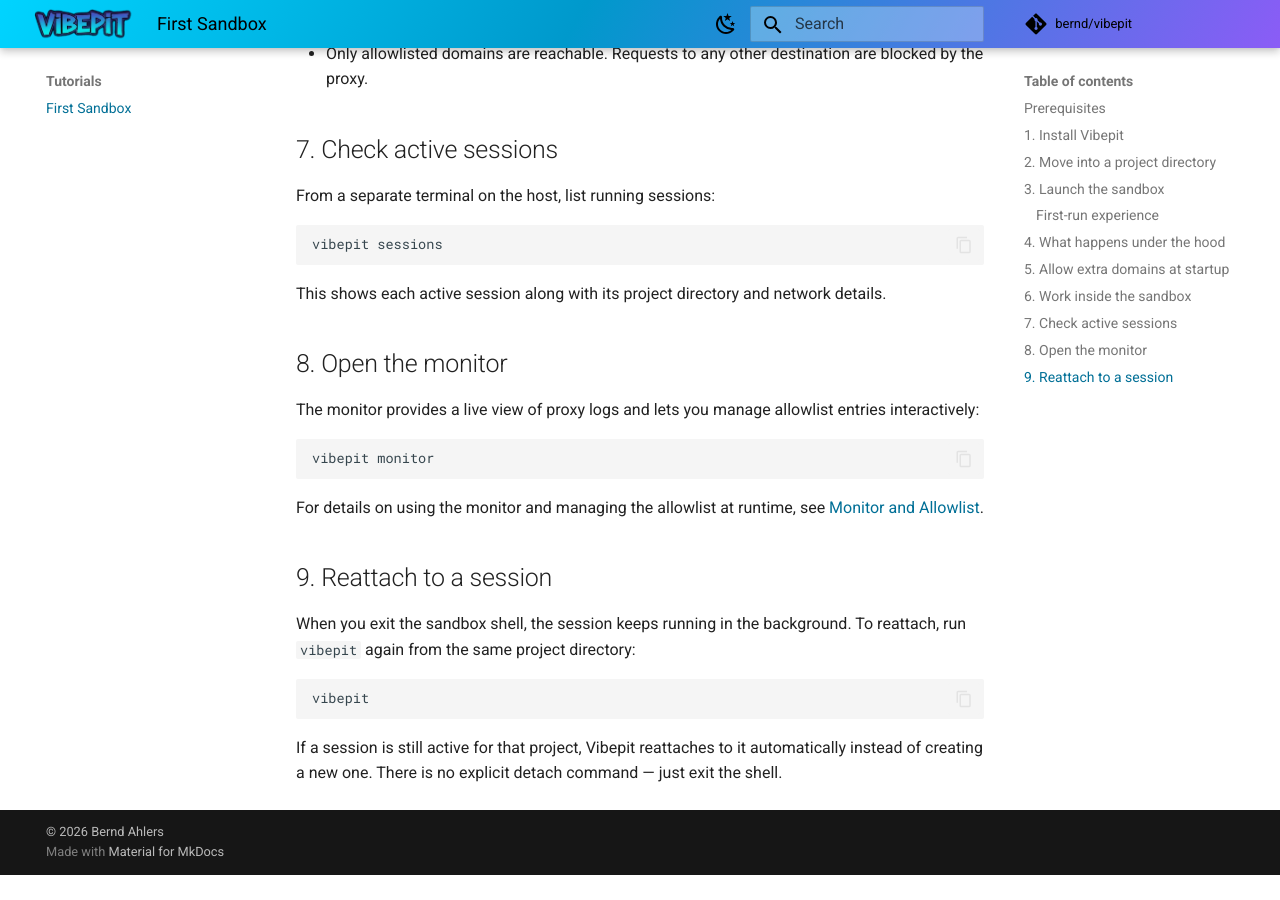
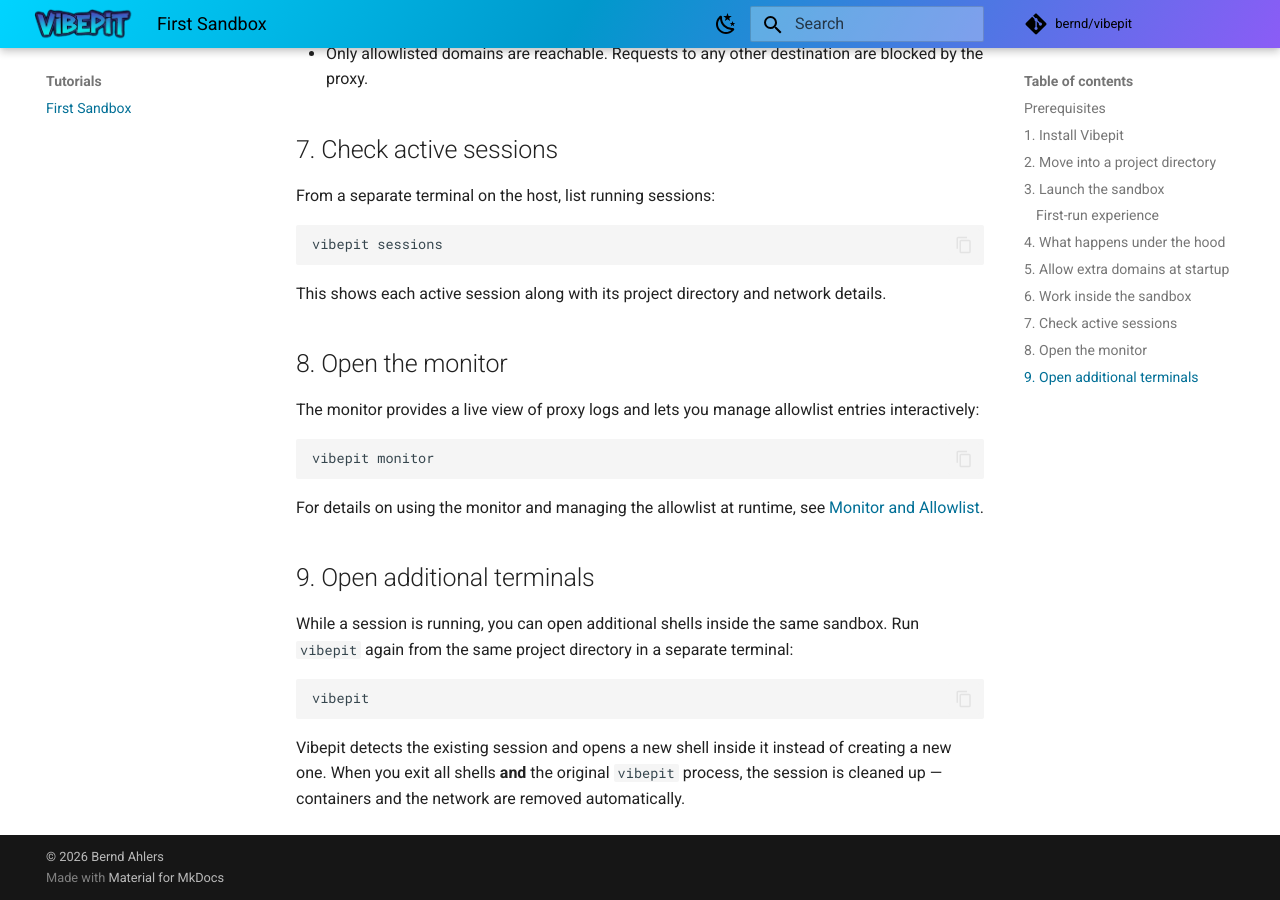
Before and after one commit to bernd/vibepit, an MkDocs documentation site: the page built from docs/content/tutorials/first-sandbox.md, in a window 1280 px wide and 900 px high, scrolled down 2714 px. Built offline with MkDocs 1.6.1 and Material for MkDocs 9.7.7, drawn with Linux system fonts in a browser that asks for light colours; comment, search, counter and statistics services are not loaded; before the commit the page ends 3589 px from its top, so only the background shows below that.

Commit message:
Fix five documentation accuracy issues
- Use correct preset name vcs-github instead of github
- Fix session lifecycle: sessions clean up on exit, not persist
- Fix config filename from .vibepit.yaml to .vibepit/network.yaml
- DNS is configured via container runtime settings, not env var
- Client credentials are written to disk, not memory-only

Co-Authored-By: Claude Opus 4.6 <noreply@anthropic.com>

````diff
--- a/docs/content/tutorials/first-sandbox.md
+++ b/docs/content/tutorials/first-sandbox.md
@@ -137,15 +137,17 @@ vibepit monitor
 For details on using the monitor and managing the allowlist at runtime, see
 [Monitor and Allowlist](../how-to/allowlist-and-monitor.md).
 
-## 9. Reattach to a session
+## 9. Open additional terminals
 
-When you exit the sandbox shell, the session keeps running in the background.
-To reattach, run `vibepit` again from the same project directory:
+While a session is running, you can open additional shells inside the same
+sandbox. Run `vibepit` again from the same project directory in a separate
+terminal:
 
 ```bash
 vibepit
 ```
 
-If a session is still active for that project, Vibepit reattaches to it
-automatically instead of creating a new one. There is no explicit detach
-command — just exit the shell.
+Vibepit detects the existing session and opens a new shell inside it instead of
+creating a new one. When you exit all shells **and** the original `vibepit`
+process, the session is cleaned up — containers and the network are removed
+automatically.
````
Also changed, not shown: other parts of docs/content/tutorials/first-sandbox.md (+1 -1 lines), docs/content/explanations/architecture.md (+1 -1 lines), docs/content/explanations/security-model.md (+1 -1 lines), docs/content/how-to/troubleshooting.md (+5 -4 lines), docs/content/reference/cli.md (+1 -1 lines).
